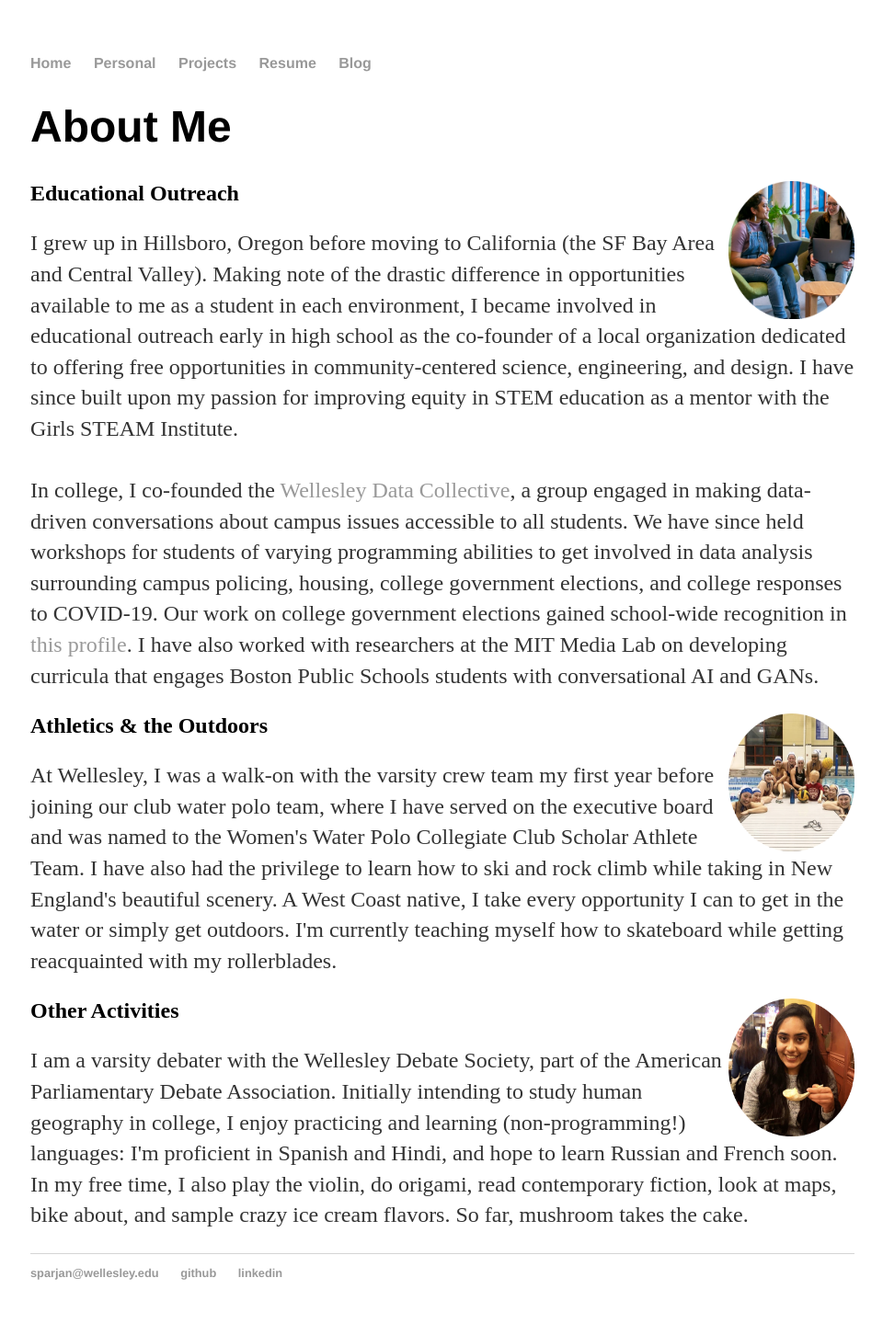
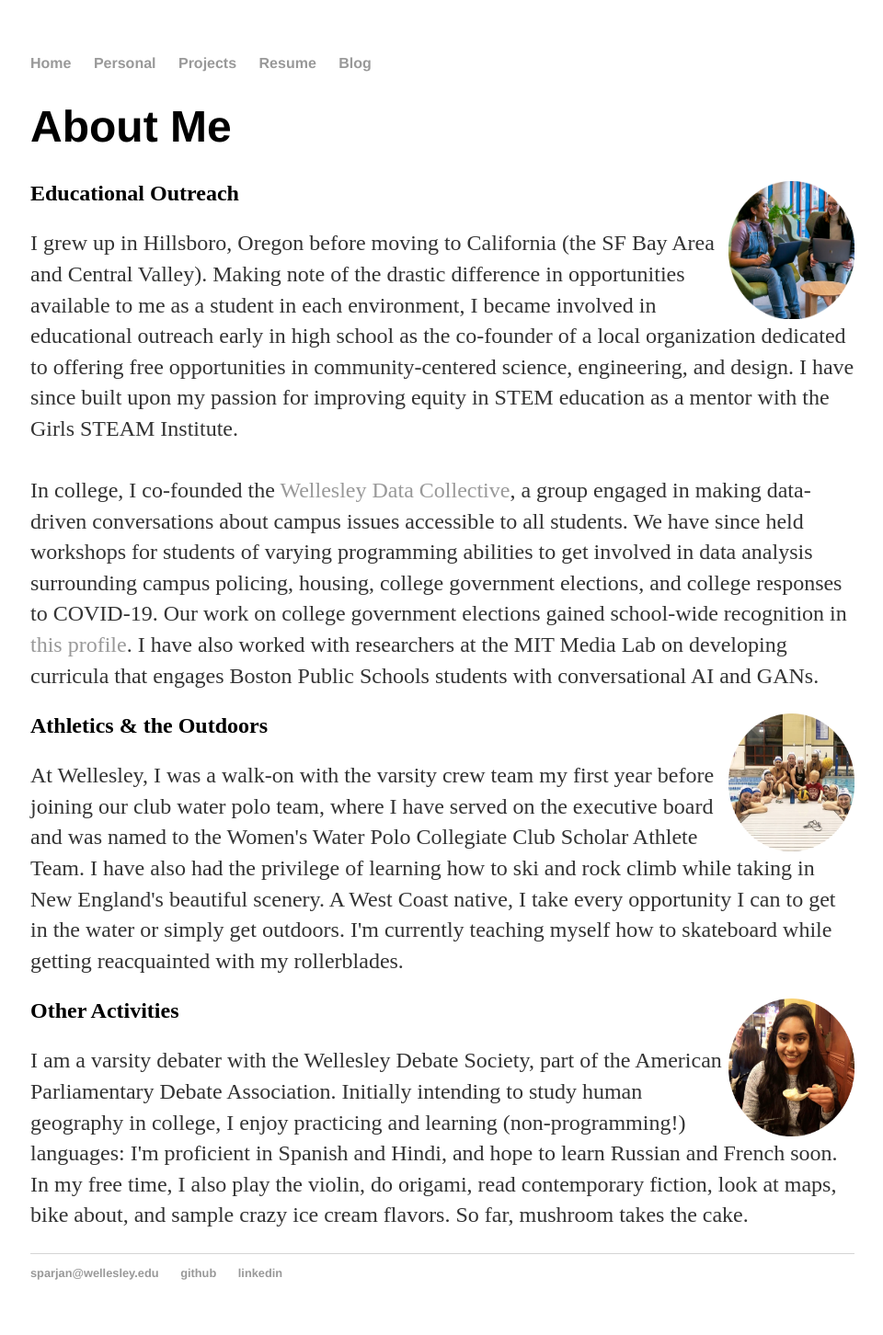
Before and after one commit to sparjan/site, a Jekyll site: the page built from personal/index.html, in a window 1280 px wide. Shown: the whole page at 92% size, without its empty margins (159-1119 px from the left). Built offline with Jekyll 4.4.1, drawn with Linux system fonts in a browser that asks for light colours.

Commit message:
Update index.html

```diff
--- a/personal/index.html
+++ b/personal/index.html
@@ -20,7 +20,7 @@ title: About Me — Shreya Parjan
 
   <h2>Athletics & the Outdoors<img src="../Pics/wopo.png" width="137" height="150" alt="wopo" style="float:right;" /></h2>
 	<p>At Wellesley, I was a walk-on with the varsity crew team my first year before joining our club water polo team, where I have served on the executive board and
-    was named to the Women's Water Polo Collegiate Club Scholar Athlete Team. I have also had the privilege to learn how to ski and rock climb while
+    was named to the Women's Water Polo Collegiate Club Scholar Athlete Team. I have also had the privilege of learning how to ski and rock climb while
     taking in New England's beautiful scenery. A West Coast native, I take every opportunity I can to get in the water or simply get outdoors. I'm currently
     teaching myself how to skateboard while getting reacquainted with my rollerblades.
   </p>
```
